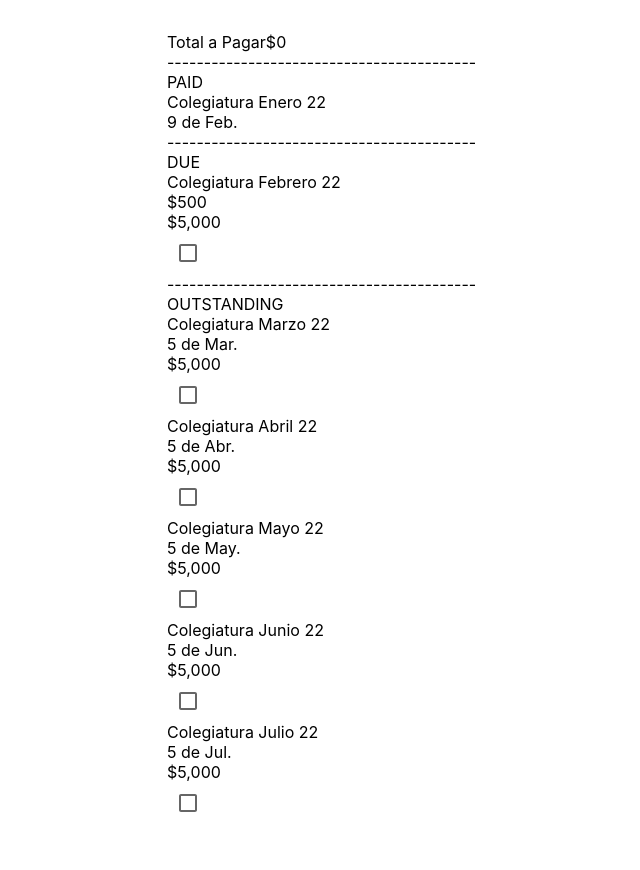
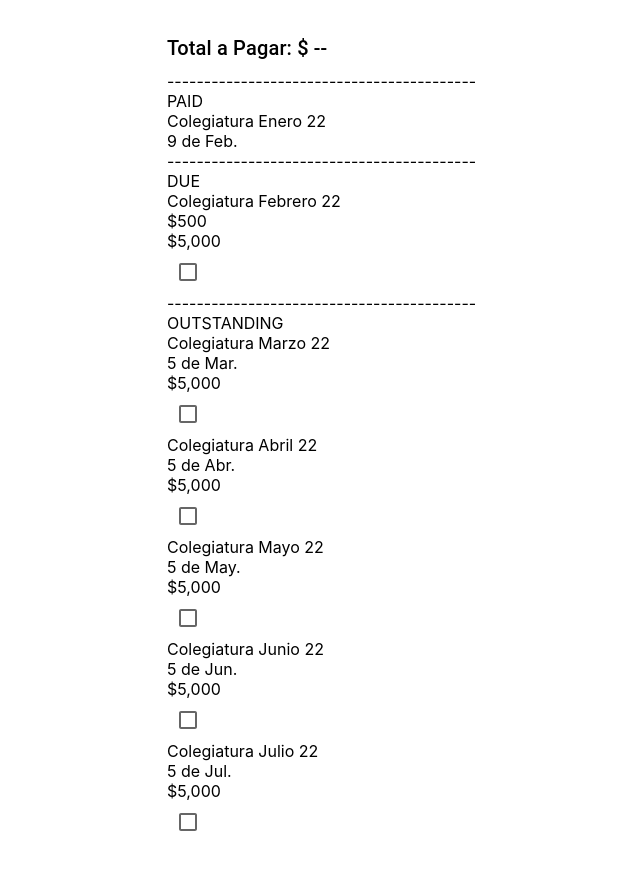
Before and after one commit to fseitun/challenge-comet, a Next.js app: page /1 in a window 1280 px wide. Shown: the top 870 px of the page, without its empty margins (197-837 px from the left). Built offline with nearby package versions, Linux system fonts and the light colour scheme.

Commit message:
Set basic styling for student component

```diff
--- a/components/Status.tsx
+++ b/components/Status.tsx
@@ -1,3 +1,4 @@
+import Typography from '@mui/material/Typography';
 import { Student } from '../types';
 import { stringToMoney } from './stringToMoney';
 
@@ -8,12 +9,16 @@ interface Props {
 
 export function Status({ student, totalToPay }: Props) {
   const total = stringToMoney(String(totalToPay));
+  const totalWithDashedCero = total === '$0' ? '$ --' : total;
 
   return (
-    <div>
-      {student?.first_name}
-      {student?.last_name}
-      {student?.cohort}Total a Pagar{total}
-    </div>
+    <>
+      <Typography variant="subtitle1" gutterBottom>
+        {student?.first_name} {student?.last_name} {student?.cohort}
+      </Typography>
+      <Typography variant="h6" gutterBottom>
+        Total a Pagar: {totalWithDashedCero}
+      </Typography>
+    </>
   );
 }
```
